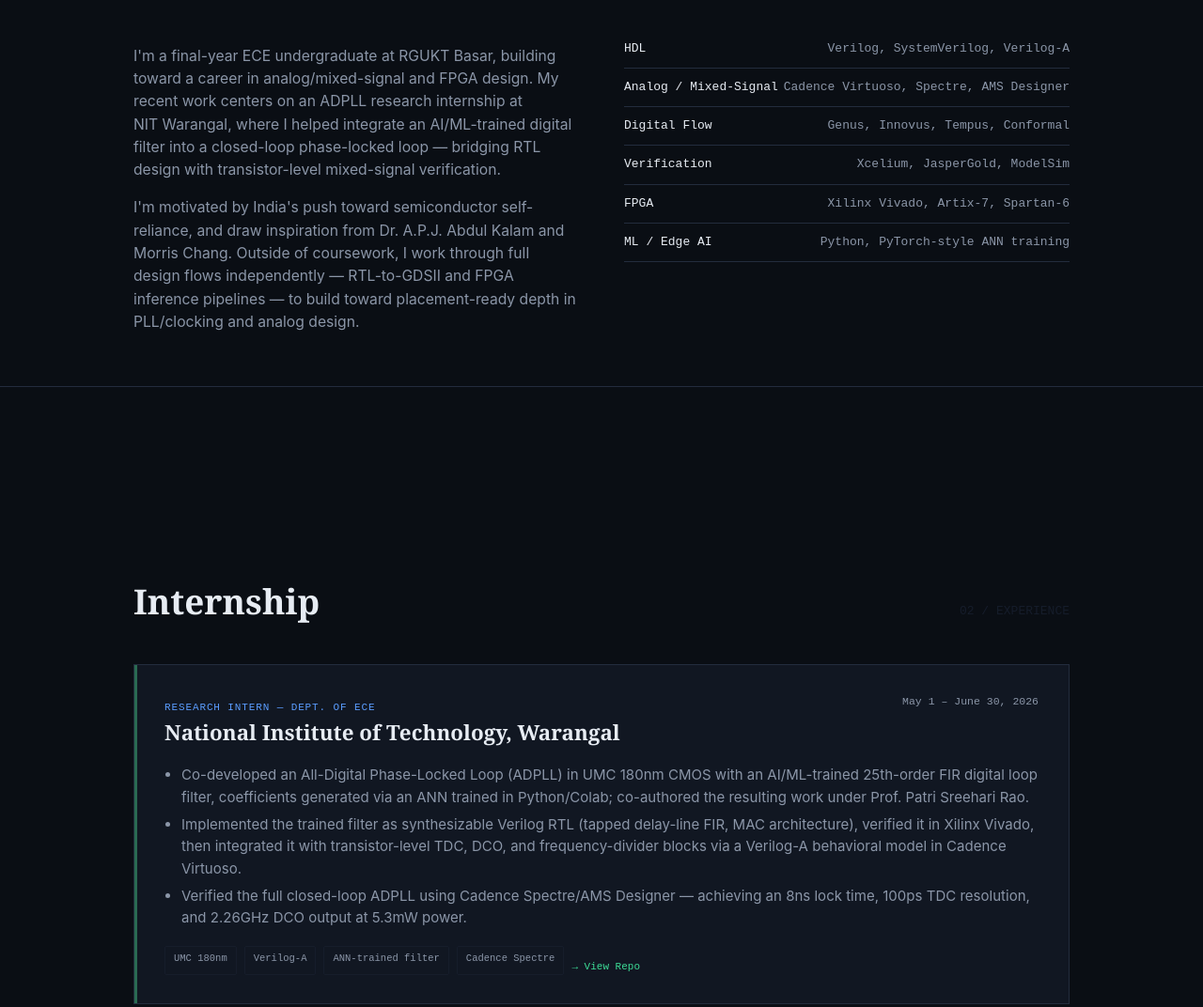
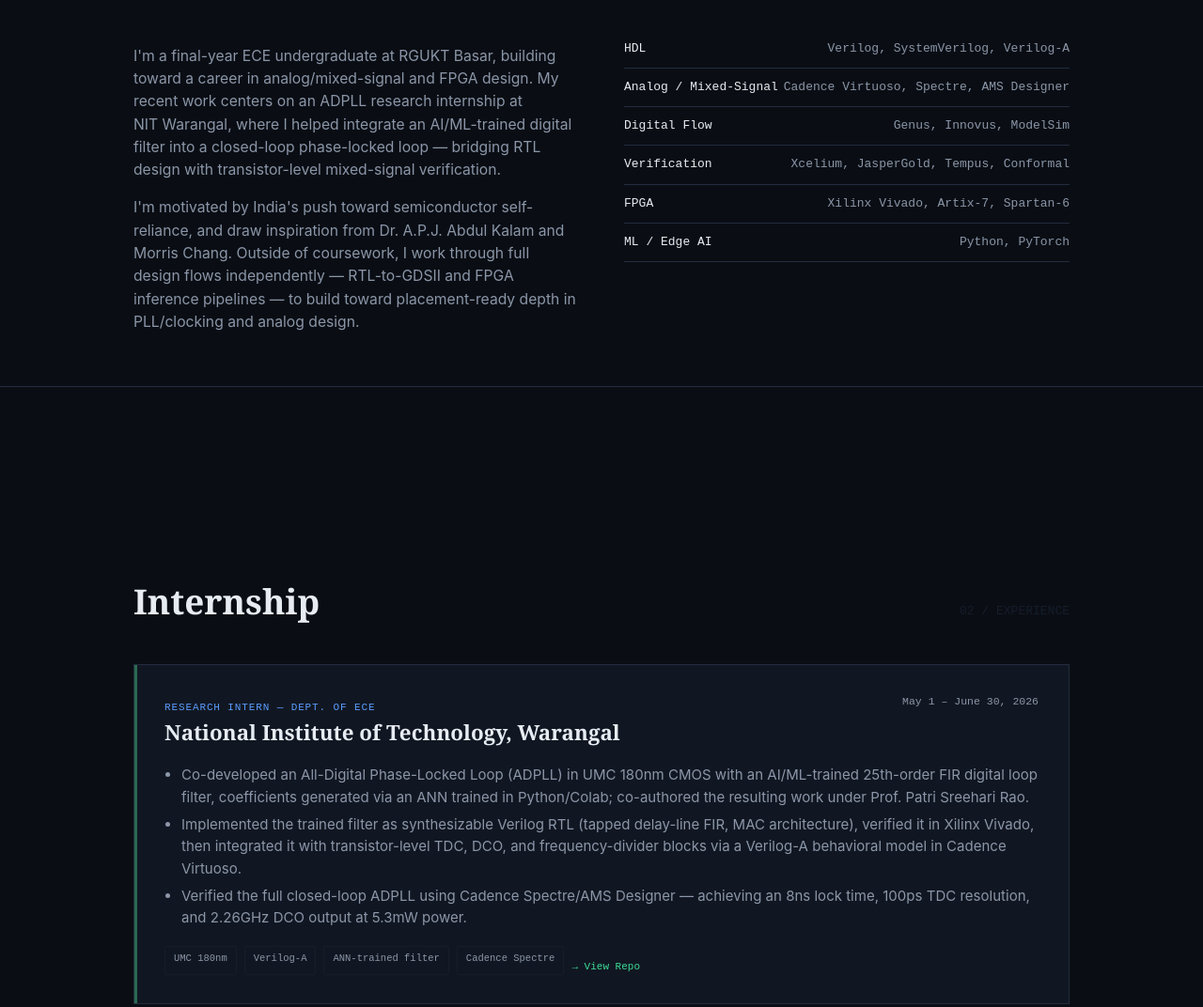
Before and after one commit to vigneshsangaa/My-Portfolio, a plain HTML site: page index.html in a window 1280 px wide. Shown: the part 1000-2072 px from the top of the page at 94% size. Drawn offline with Linux system fonts and the light colour scheme.

Commit message:
Revise skills and internship roles in index.html
Updated skills and internship preferences in the contact section.

```diff
--- a/index.html
+++ b/index.html
@@ -281,10 +281,10 @@
     <ul class="stack-list">
       <li><span>HDL</span><span>Verilog, SystemVerilog, Verilog-A</span></li>
       <li><span>Analog / Mixed-Signal</span><span>Cadence Virtuoso, Spectre, AMS Designer</span></li>
-      <li><span>Digital Flow</span><span>Genus, Innovus, Tempus, Conformal</span></li>
-      <li><span>Verification</span><span>Xcelium, JasperGold, ModelSim</span></li>
+      <li><span>Digital Flow</span><span>Genus, Innovus, ModelSim</span></li>
+      <li><span>Verification</span><span>Xcelium, JasperGold, Tempus, Conformal</span></li>
       <li><span>FPGA</span><span>Xilinx Vivado, Artix-7, Spartan-6</span></li>
-      <li><span>ML / Edge AI</span><span>Python, PyTorch-style ANN training</span></li>
+      <li><span>ML / Edge AI</span><span>Python, PyTorch</span></li>
     </ul>
   </div>
 </section>
@@ -434,7 +434,7 @@
 <section class="contact" id="contact">
   <p class="eyebrow" style="justify-content:center;">06 / CONTACT</p>
   <h2>Let's build something<br>that holds timing.</h2>
-  <p>Open to FPGA, VLSI, and analog design internships and entry-level roles.</p>
+  <p>Open to FPGA, Digital, and analog design internships and entry-level roles.</p>
   <div class="hero-cta" style="justify-content:center;">
     <a class="btn btn-primary" href="mailto:vigneshsangaa@gmail.com">vigneshsangaa@gmail.com</a>
     <a class="btn btn-ghost" href="https://github.com/vigneshsangaa">GitHub</a>
```
